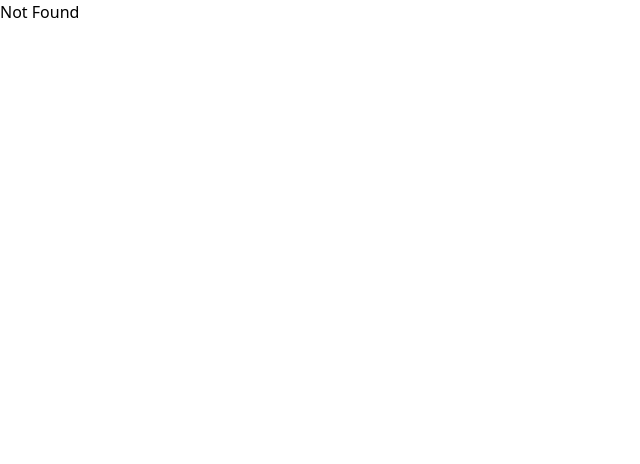
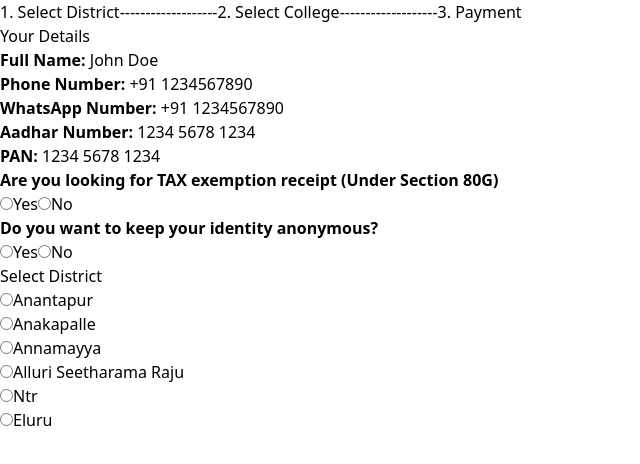
Before and after one commit to GovtCollegeFundingProject/FrontEnd, a React (Vite) app: page /collegespecific in a window 1280 px wide. Shown: the top 464 px of the page, without its empty margins (0-640 px from the left). Built offline with nearby package versions, Linux system fonts and the light colour scheme.

Commit message:
New Files added in What we do

```diff
--- a/src/App.jsx
+++ b/src/App.jsx
@@ -10,6 +10,7 @@ import PaymentForm from "./components/PaymentForm";
 import SignInemail from "./components/SignInemail";
 import OTPInput from "./components/OTPInput";
 import AdminLogin from "./components/AdminLogin";
+import Collegespecific from "./components/Collegespecific";
 function App() {
   return (
     <>
@@ -24,6 +25,7 @@ function App() {
         <Route path='/company' element={<ContributionDetails/>} />
         <Route path='/company/payment' element={<PaymentForm/>} />
         <Route path="*" element={<h1>Not Found</h1>} />
+        <Route path="/collegespecific" element={<Collegespecific />} />
         <Route path="/check" element={<SignInemail/>} />
         <Route path="/check/otp" element={<OTPInput/>} />
         <Route path="/admin" element={<AdminLogin/>} />
--- /dev/null
+++ b/src/components/CollegeSelection.jsx
@@ -0,0 +1,49 @@
+// src/components/CollegeSelection.js
+
+import React, { useEffect, useState } from "react";
+
+const CollegeSelection = ({ district, setSelectedCollege, setCurrentStep }) => {
+  const [colleges, setColleges] = useState([]);
+
+  useEffect(() => {
+    // Filter colleges based on the selected district
+    const allColleges = {
+      Anakapalle: [
+        "Visakha Govt Jr College",
+        "Dr Vs k Govt Jr College",
+        "Govt Jr College, Pendurthy",
+      ],
+      // Add other districts and their respective colleges here...
+    };
+    setColleges(allColleges[district] || []);
+  }, [district]);
+
+  const handleCollegeClick = (college) => {
+    setSelectedCollege(college);
+    setCurrentStep(3);
+  };
+
+  return (
+    <div className="w-1/2 bg-white p-6 shadow-md">
+      <h2 className="text-blue-700 font-bold text-lg mb-4">Select College</h2>
+      <div className="space-y-4">
+        {colleges.map((college, index) => (
+          <div key={index} className="flex items-center">
+            <input
+              type="radio"
+              id={college}
+              name="college"
+              value={college}
+              onClick={() => handleCollegeClick(college)}
+            />
+            <label htmlFor={college} className="ml-2">
+              {college}
+            </label>
+          </div>
+        ))}
+      </div>
+    </div>
+  );
+};
+
+export default CollegeSelection;
--- /dev/null
+++ b/src/components/Collegespecific.jsx
@@ -0,0 +1,58 @@
+// src/App.js
+
+import React, { useState } from "react";
+import Steps from "./Steps";
+import UserDetails from "./UserDetails";
+import DistrictSelection from "./DistrictSelection";
+import CollegeSelection from "./CollegeSelection";
+import PaymentForm from "./PaymentForm";
+
+const user = {
+  name: "John Doe",
+  phone: "+91 1234567890",
+  whatsapp: "+91 1234567890",
+  aadhar: "1234 5678 1234",
+  pan: "1234 5678 1234",
+};
+
+function Collegespecific() {
+  const [currentStep, setCurrentStep] = useState(1);
+  const [selectedDistrict, setSelectedDistrict] = useState("");
+  const [selectedCollege, setSelectedCollege] = useState("");
+
+  const renderRightComponent = () => {
+    switch (currentStep) {
+      case 1:
+        return (
+          <DistrictSelection
+            setSelectedDistrict={setSelectedDistrict}
+            setCurrentStep={setCurrentStep}
+          />
+        );
+      case 2:
+        return (
+          <CollegeSelection
+            district={selectedDistrict}
+            setSelectedCollege={setSelectedCollege}
+            setCurrentStep={setCurrentStep}
+          />
+        );
+      case 3:
+        return <PaymentForm />;
+      default:
+        return null;
+    }
+  };
+
+  return (
+    <div className="container mx-auto py-6">
+      <Steps currentStep={currentStep} />
+      <div className="flex">
+        <UserDetails user={user} />
+        {renderRightComponent()}
+      </div>
+    </div>
+  );
+}
+
+export default Collegespecific;
--- /dev/null
+++ b/src/components/DistrictSelection.jsx
@@ -0,0 +1,43 @@
+// src/components/DistrictSelection.js
+
+import React from "react";
+
+const DistrictSelection = ({ setSelectedDistrict, setCurrentStep }) => {
+  const districts = [
+    "Anantapur",
+    "Anakapalle",
+    "Annamayya",
+    "Alluri Seetharama Raju",
+    "Ntr",
+    "Eluru",
+  ];
+
+  const handleDistrictClick = (district) => {
+    setSelectedDistrict(district);
+    setCurrentStep(2);
+  };
+
+  return (
+    <div className="w-1/2 bg-white p-6 shadow-md">
+      <h2 className="text-blue-700 font-bold text-lg mb-4">Select District</h2>
+      <div className="space-y-4">
+        {districts.map((district, index) => (
+          <div key={index} className="flex items-center">
+            <input
+              type="radio"
+              id={district}
+              name="district"
+              value={district}
+              onClick={() => handleDistrictClick(district)}
+            />
+            <label htmlFor={district} className="ml-2">
+              {district}
+            </label>
+          </div>
+        ))}
+      </div>
+    </div>
+  );
+};
+
+export default DistrictSelection;
--- /dev/null
+++ b/src/components/Steps.jsx
@@ -0,0 +1,20 @@
+// src/components/Steps.js
+
+import React from "react";
+
+const Steps = ({ currentStep }) => {
+  const getStepClass = (step) =>
+    currentStep === step ? "text-blue-600 font-bold" : "text-gray-500";
+
+  return (
+    <div className="flex justify-around items-center py-4">
+      <span className={getStepClass(1)}>1. Select District</span>
+      <span className="text-gray-300">-------------------</span>
+      <span className={getStepClass(2)}>2. Select College</span>
+      <span className="text-gray-300">-------------------</span>
+      <span className={getStepClass(3)}>3. Payment</span>
+    </div>
+  );
+};
+
+export default Steps;
--- /dev/null
+++ b/src/components/UserDetails.jsx
@@ -0,0 +1,72 @@
+// src/components/UserDetails.js
+
+import React from "react";
+
+const UserDetails = ({ user }) => {
+  return (
+    <div className="w-1/2 bg-white p-6 shadow-md">
+      <h2 className="text-blue-700 font-bold text-lg mb-4">Your Details</h2>
+      <p>
+        <strong>Full Name:</strong> {user.name}
+      </p>
+      <p>
+        <strong>Phone Number:</strong> {user.phone}
+      </p>
+      <p>
+        <strong>WhatsApp Number:</strong> {user.whatsapp}
+      </p>
+      <p>
+        <strong>Aadhar Number:</strong> {user.aadhar}
+      </p>
+      <p>
+        <strong>PAN:</strong> {user.pan}
+      </p>
+      <div className="mt-4">
+        <p>
+          <strong>
+            Are you looking for TAX exemption receipt (Under Section 80G)
+          </strong>
+        </p>
+        <div className="flex items-center mt-2">
+          <input type="radio" id="taxYes" name="taxExemption" value="yes" />
+          <label htmlFor="taxYes" className="ml-2">
+            Yes
+          </label>
+          <input
+            type="radio"
+            id="taxNo"
+            name="taxExemption"
+            value="no"
+            className="ml-4"
+          />
+          <label htmlFor="taxNo" className="ml-2">
+            No
+          </label>
+        </div>
+      </div>
+      <div className="mt-4">
+        <p>
+          <strong>Do you want to keep your identity anonymous?</strong>
+        </p>
+        <div className="flex items-center mt-2">
+          <input type="radio" id="anonYes" name="anonymous" value="yes" />
+          <label htmlFor="anonYes" className="ml-2">
+            Yes
+          </label>
+          <input
+            type="radio"
+            id="anonNo"
+            name="anonymous"
+            value="no"
+            className="ml-4"
+          />
+          <label htmlFor="anonNo" className="ml-2">
+            No
+          </label>
+        </div>
+      </div>
+    </div>
+  );
+};
+
+export default UserDetails;
--- a/src/components/WhatWeDo.jsx
+++ b/src/components/WhatWeDo.jsx
@@ -13,7 +13,7 @@ const WhatWeDo = () => {
   }
   const handleClick2 = () => {
     if(!token) navigate('/signin');
-    else navigate('/signin');
+    else navigate('/collegespecific');
   }
 
   return (
```
